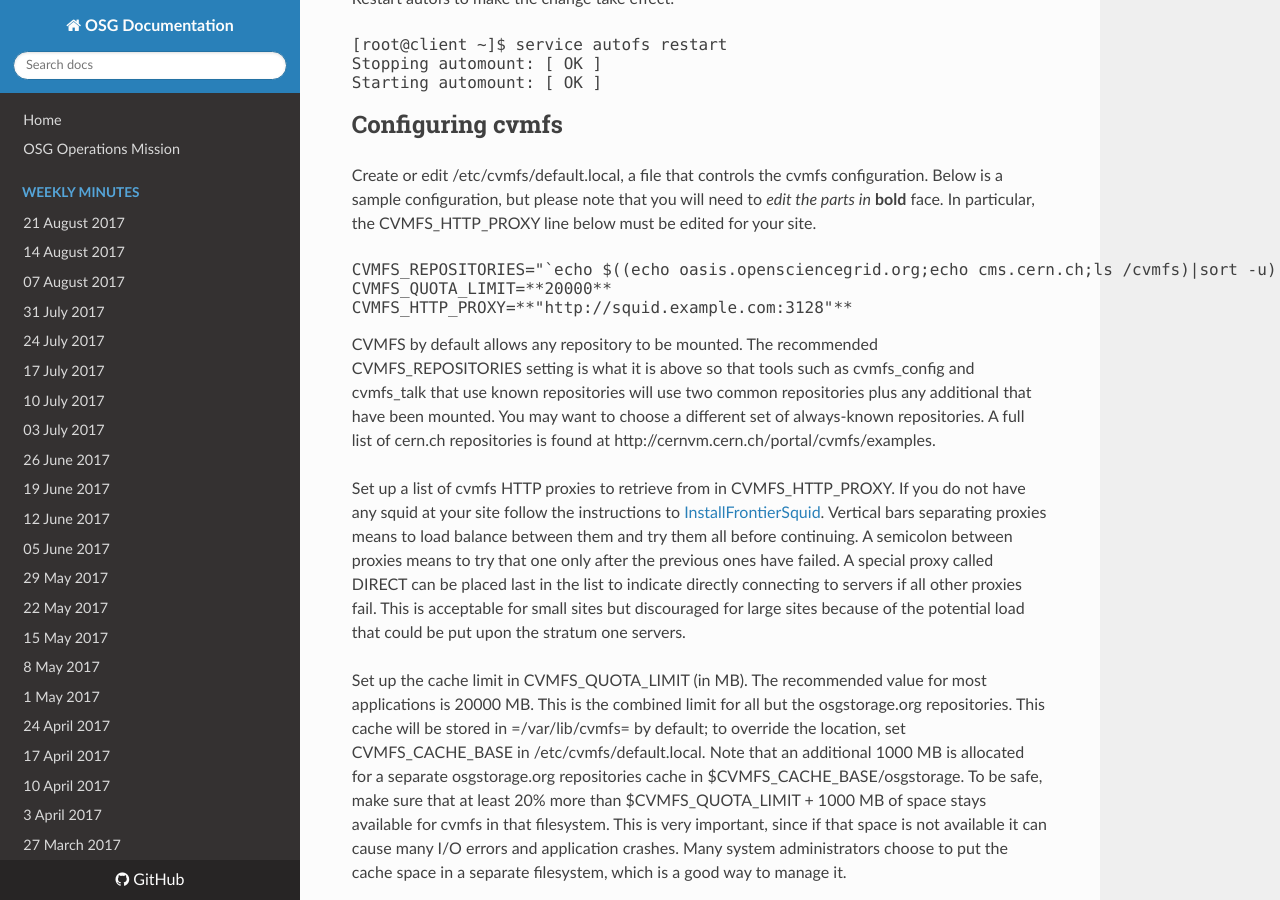
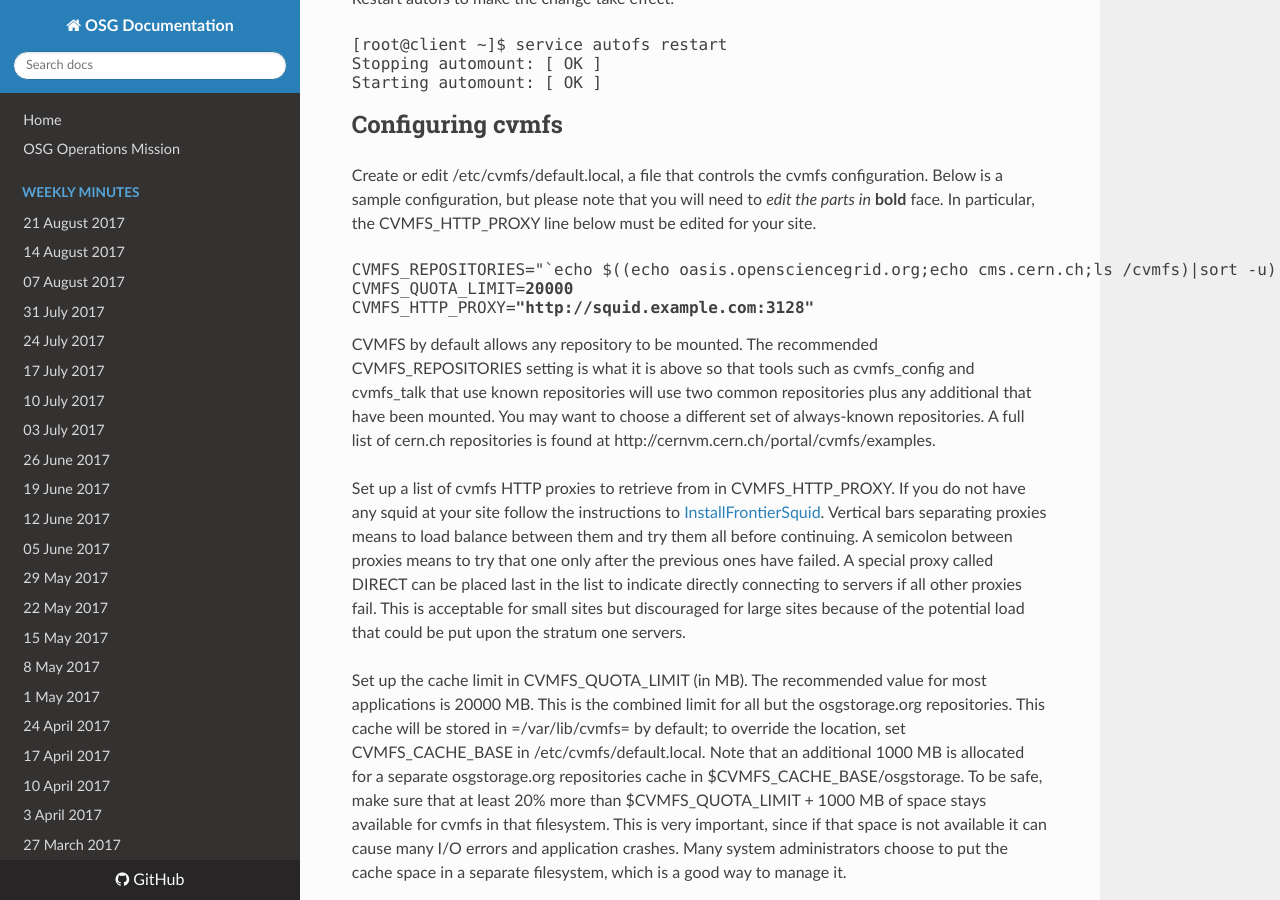
Before and after one commit to osg-htc/operations, an MkDocs documentation site: the page built from docs/cvmfs-install.md, in a window 1280 px wide and 900 px high, scrolled down 2006 px. Built offline with MkDocs 1.6.1, drawn with Linux system fonts in a browser that asks for light colours; nearby versions of some CDN libraries; old or Windows-style settings are respelled for this version of MkDocs.

```diff
--- a/docs/cvmfs-install.md
+++ b/docs/cvmfs-install.md
@@ -80,8 +80,8 @@ Create or edit /etc/cvmfs/default.local, a file that controls the cvmfs configur
 
 <pre class="file">
 CVMFS_REPOSITORIES="`echo $((echo oasis.opensciencegrid.org;echo cms.cern.ch;ls /cvmfs)|sort -u)|tr ' ' ,`"
-CVMFS_QUOTA_LIMIT=**20000**
-CVMFS_HTTP_PROXY=**"http://squid.example.com:3128"**
+CVMFS_QUOTA_LIMIT=<b>20000</b>
+CVMFS_HTTP_PROXY=<b>"http://squid.example.com:3128"</b>
 </pre>
 
 CVMFS by default allows any repository to be mounted. The recommended CVMFS_REPOSITORIES setting is what it is above so that tools such as cvmfs_config and cvmfs_talk that use known repositories will use two common repositories plus any additional that have been mounted. You may want to choose a different set of always-known repositories. A full list of cern.ch repositories is found at http://cernvm.cern.ch/portal/cvmfs/examples.
```
